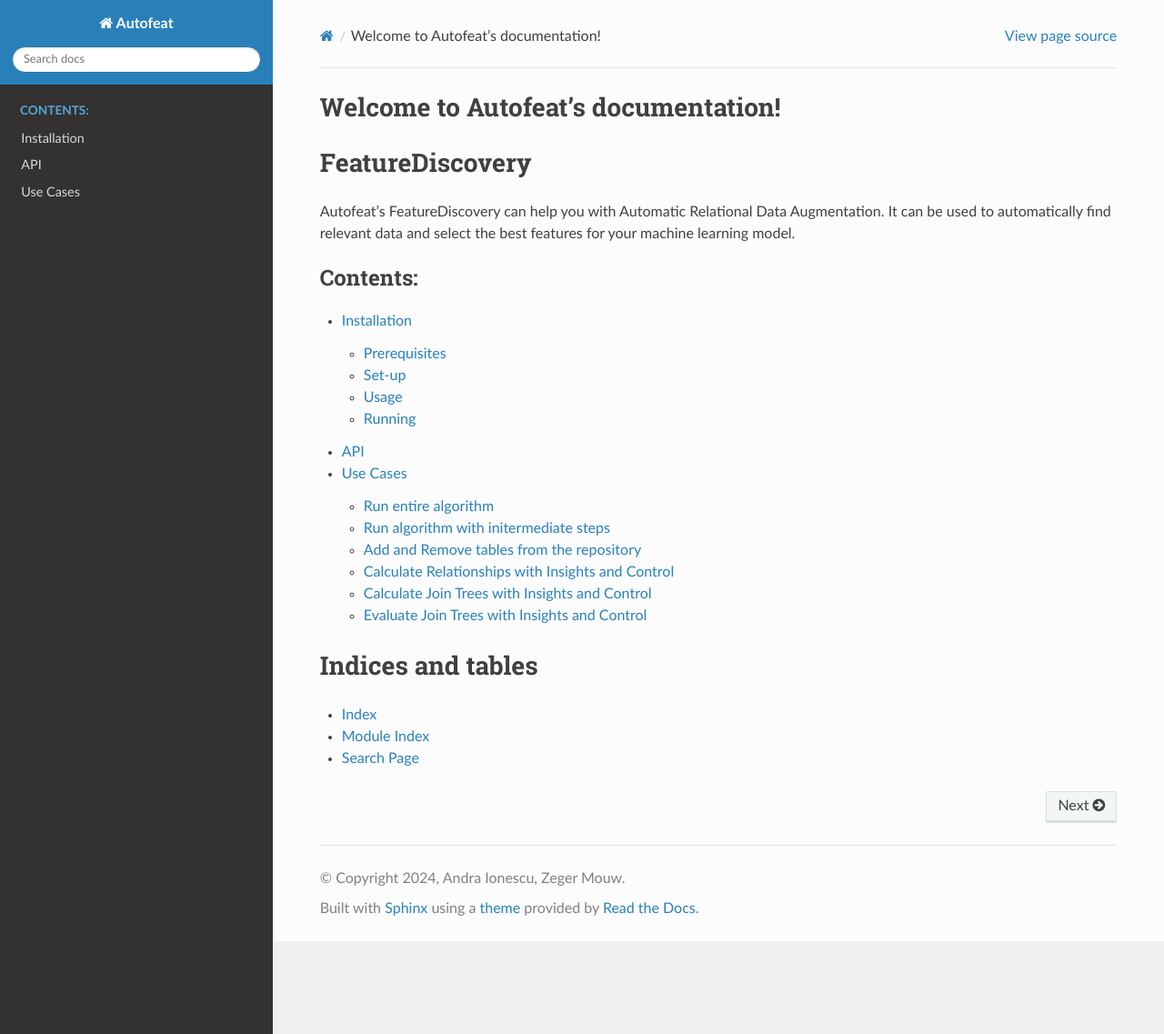
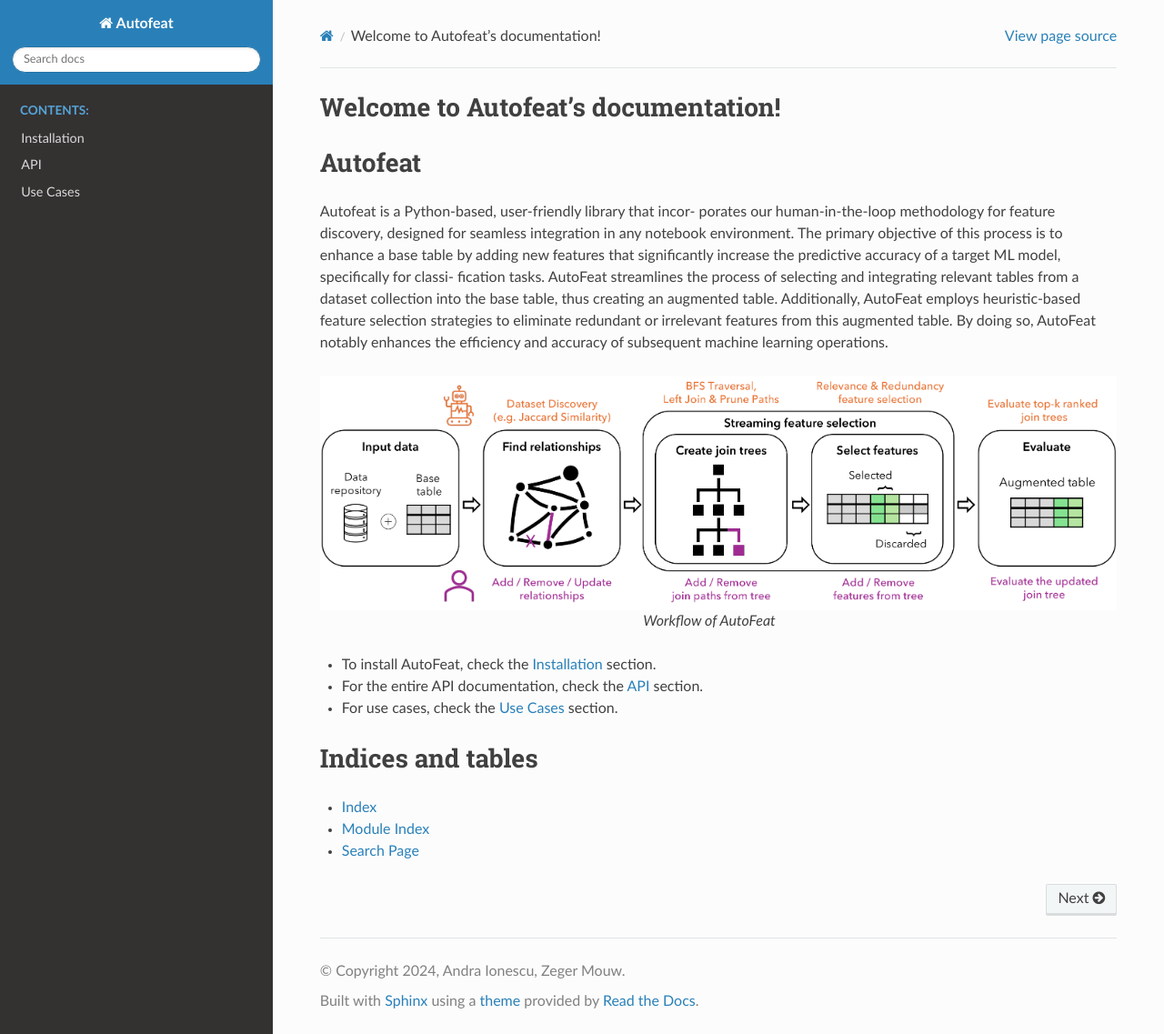
Before and after one commit to delftdata/hci-auto-feat, a Sphinx documentation site: the page built from docs/source/index.rst, in a window 1280 px wide and 1137 px high. Shown: the whole window at 91% size. Built offline with Sphinx 7.4.7 and the Read the Docs theme 2.0.0, drawn with Linux system fonts in a browser that asks for light colours.

Commit message:
added intro

```diff
--- a/docs/source/Use_Cases.rst
+++ b/docs/source/Use_Cases.rst
@@ -1,3 +1,5 @@
+.. _use_cases:
+
 Use Cases
 =========
 These use cases gives you examples to show how to use the package. Not all methods are covered.
--- a/docs/source/index.rst
+++ b/docs/source/index.rst
@@ -6,18 +6,42 @@
 Welcome to Autofeat's documentation!
 ====================================
 
-FeatureDiscovery
+Autofeat
 ================
 
-Autofeat's FeatureDiscovery can help you with Automatic Relational Data Augmentation.
-It can be used to automatically find relevant data and select the best features for your machine learning model.
+Autofeat is a Python-based, user-friendly library that incor-
+porates our human-in-the-loop methodology for feature discovery,
+designed for seamless integration in any notebook environment.
+The primary objective of this process is to enhance
+a base table by adding new features that significantly increase the
+predictive accuracy of a target ML model, specifically for classi-
+fication tasks. AutoFeat streamlines the process of selecting and
+integrating relevant tables from a dataset collection into the base
+table, thus creating an augmented table. Additionally, AutoFeat
+employs heuristic-based feature selection strategies to eliminate
+redundant or irrelevant features from this augmented table. By
+doing so, AutoFeat notably enhances the efficiency and accuracy
+of subsequent machine learning operations.
+
+.. figure:: workflow.png
+   :align: center
+   :alt: Workflow
+   :figclass: align-center
+
+   Workflow of AutoFeat
+
+* To install AutoFeat, check the :ref:`installation` section.
+* For the entire API documentation, check the :ref:`API` section.
+* For use cases, check the :ref:`use_cases` section.
 
 
 .. toctree::
    :maxdepth: 3
+   :hidden:
    :caption: Contents:
 
    installation
+
    API
    Use_Cases
 
--- a/docs/source/installation.rst
+++ b/docs/source/installation.rst
@@ -1,3 +1,5 @@
+.. _installation:
+
 Installation
 ============
 
```
Also changed, not shown: docs/source/workflow.png (added).
